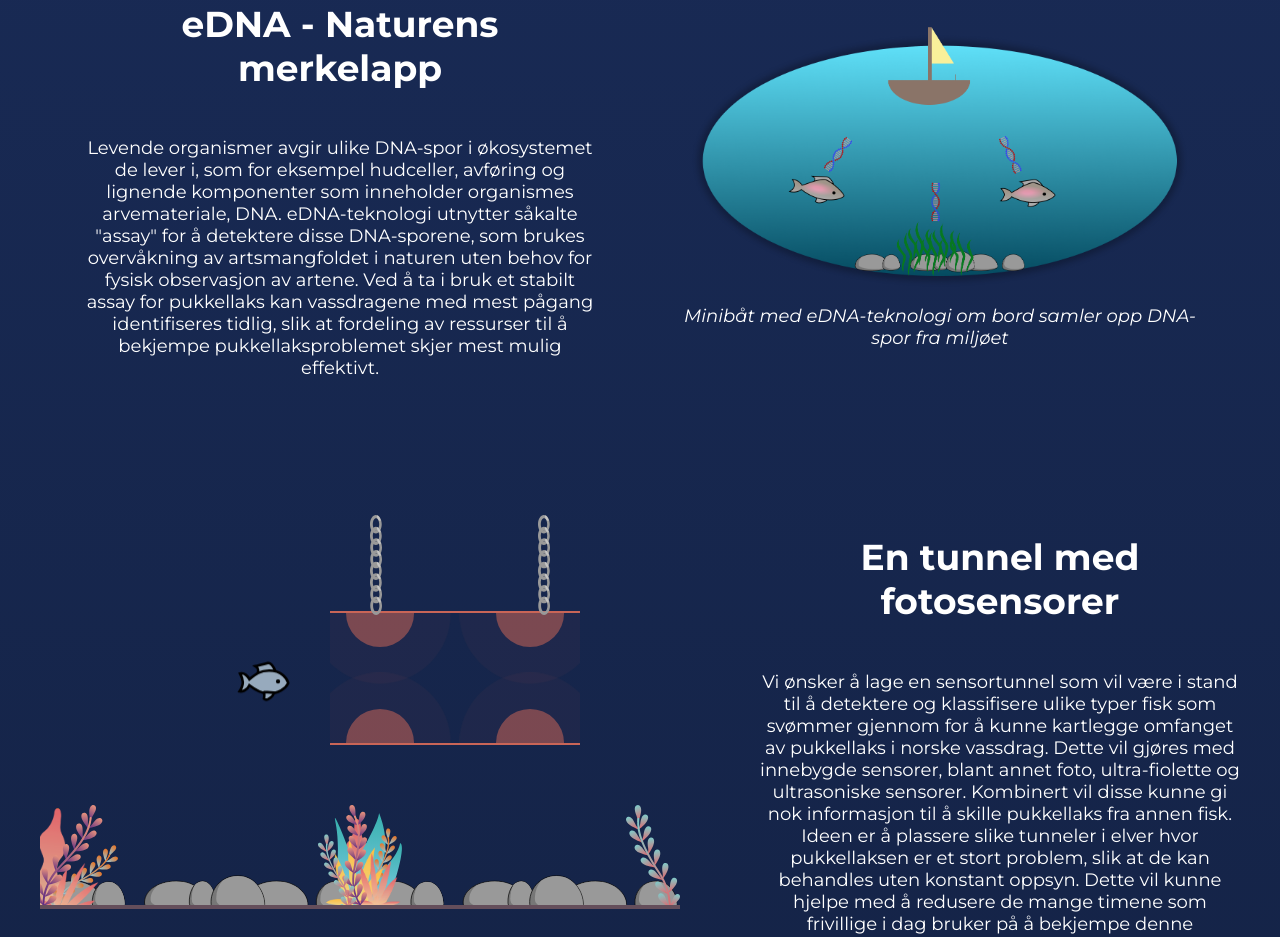
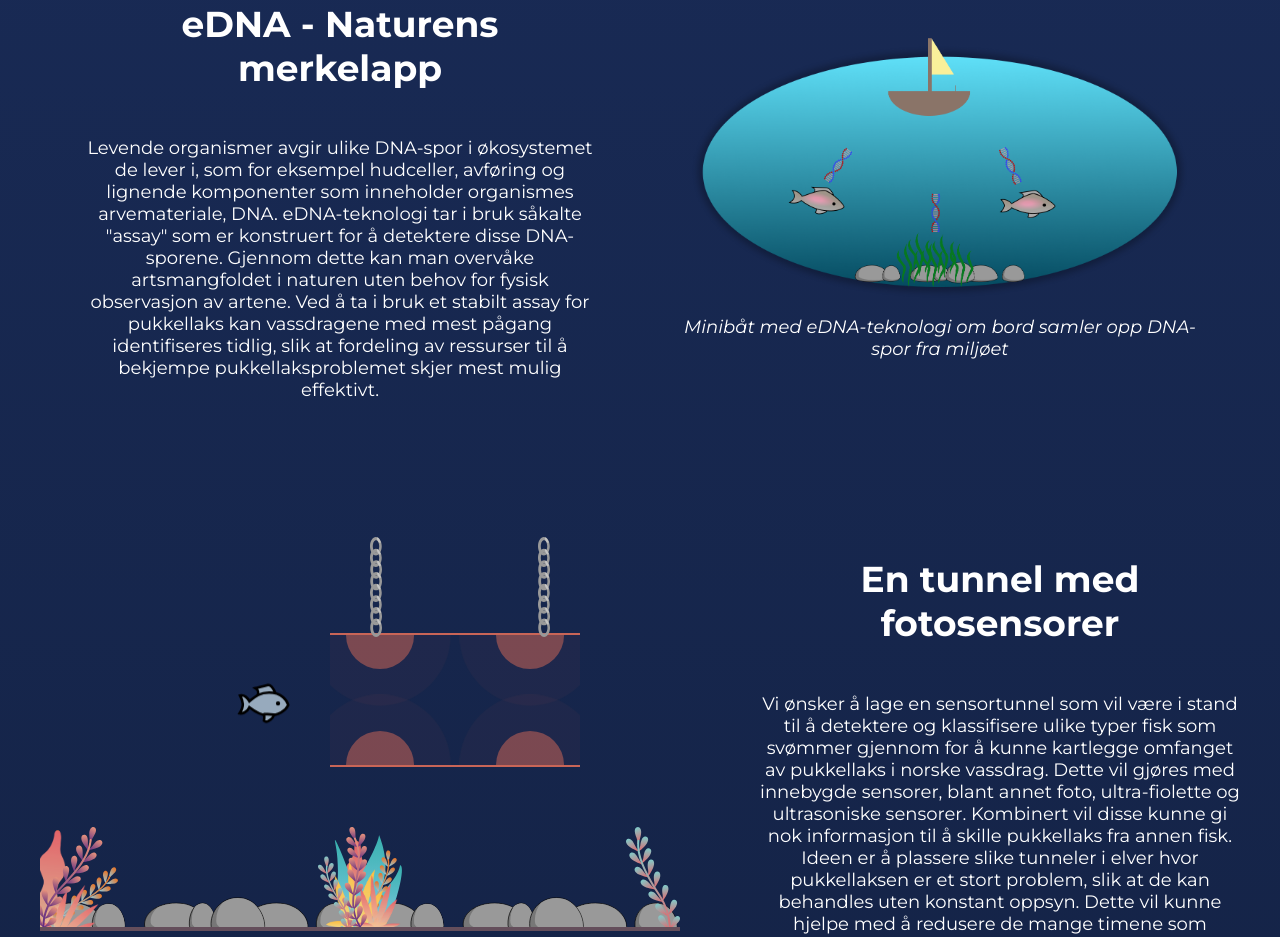
Before and after one commit to georgsku/EiT-nanoteknologi-pukkellaks, a React (Create React App) app: page / in a window 1280 px wide. Shown: the part 3040-3977 px from the top of the page. Built offline with nearby package versions, Linux system fonts and the light colour scheme.

Commit message:
Endring av tekst

```diff
--- a/src/views/Biology/Biology.tsx
+++ b/src/views/Biology/Biology.tsx
@@ -8,7 +8,7 @@ function Biology() {
       <div className="left-panel">
         <h1>eDNA - Naturens merkelapp</h1>
         <p>
-        Levende organismer avgir ulike DNA-spor i økosystemet de lever i, som for eksempel hudceller, avføring og lignende komponenter som inneholder organismes arvemateriale, DNA. eDNA-teknologi utnytter såkalte "assay" for å detektere disse DNA-sporene, som  brukes overvåkning av artsmangfoldet i naturen uten behov for fysisk observasjon av artene. Ved å ta i bruk et stabilt assay for pukkellaks kan vassdragene med mest pågang identifiseres tidlig, slik at fordeling av ressurser til å bekjempe pukkellaksproblemet skjer mest mulig effektivt.
+          Levende organismer avgir ulike DNA-spor i økosystemet de lever i, som for eksempel hudceller, avføring og lignende komponenter som inneholder organismes arvemateriale, DNA. eDNA-teknologi tar i bruk såkalte "assay" som er konstruert for å detektere disse DNA-sporene.  Gjennom dette kan man overvåke artsmangfoldet i naturen uten behov for fysisk observasjon av artene. Ved å ta i bruk et stabilt assay for pukkellaks kan vassdragene med mest pågang identifiseres tidlig, slik at fordeling av ressurser til å bekjempe pukkellaksproblemet skjer mest mulig effektivt.
         </p>
       </div>
       <div className="right-panel place-center max-width">
```
